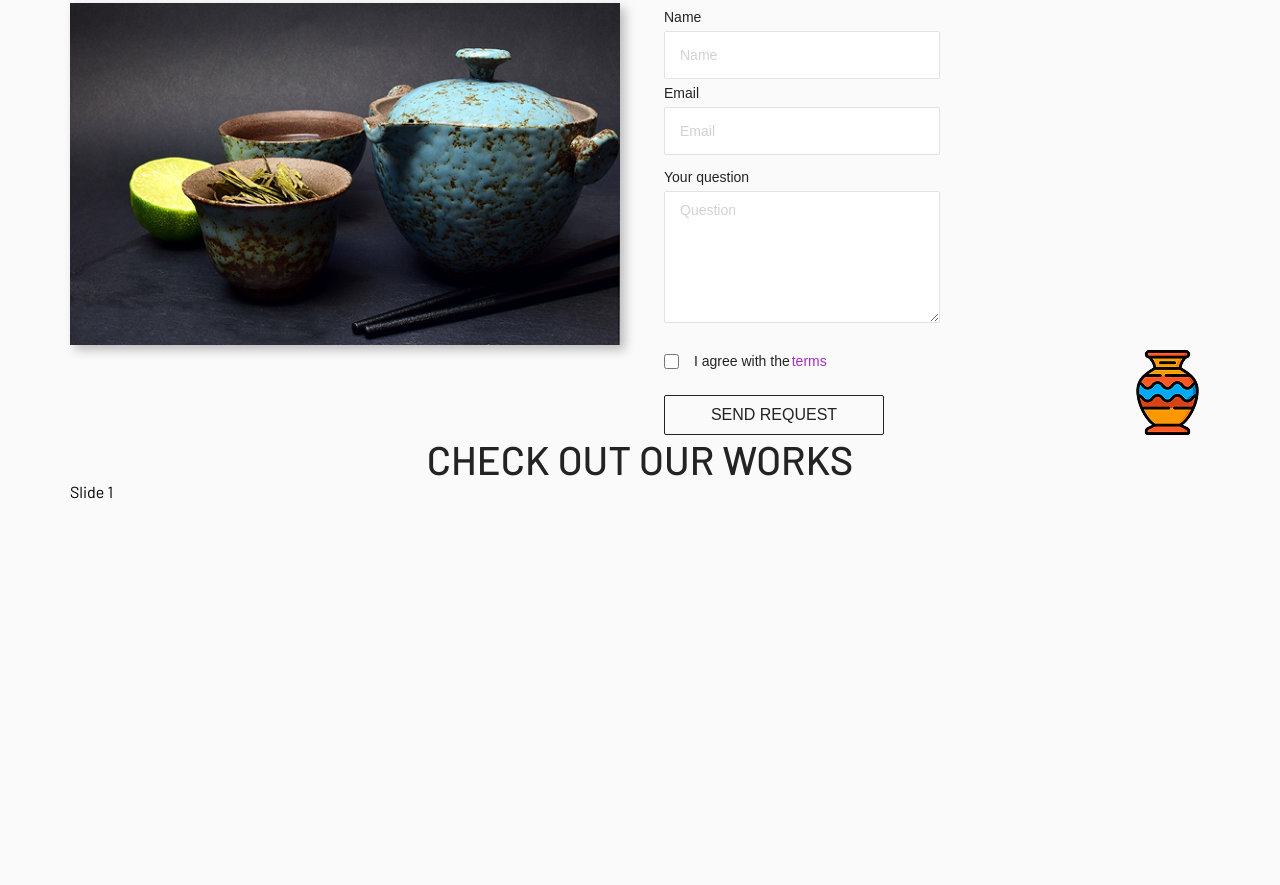
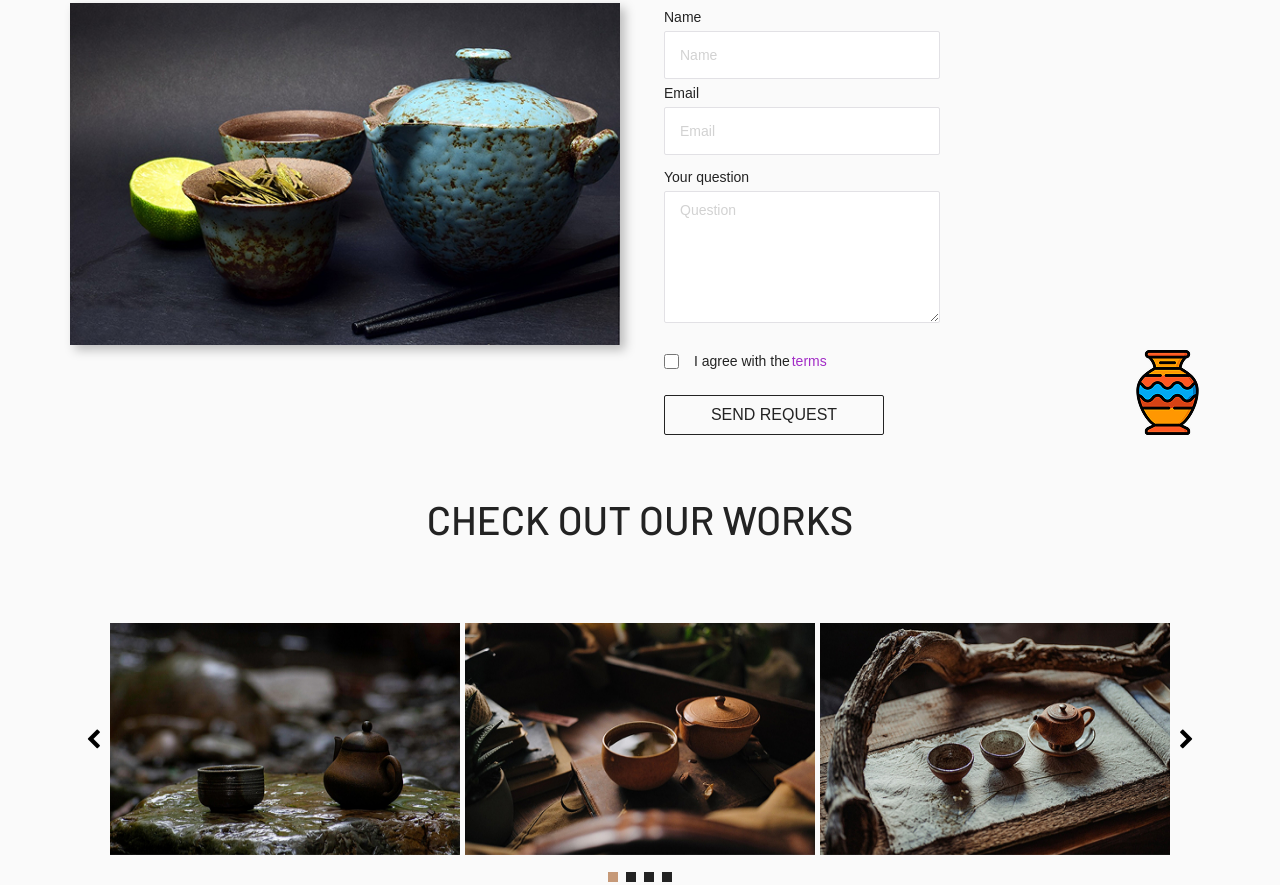
Before and after one commit to soVaaa091/Ceremic_soul, a website built with Vite: page index.html in a window 1280 px wide. Shown: the part 1577-2462 px from the top of the page. Before the commit the page ends 2079 px from the top, so only its background shows below. Built offline with nearby package versions, Linux system fonts and the light colour scheme.

Commit message:
creating a new works section and adding it to scss

```diff
--- a/index.html
+++ b/index.html
@@ -156,22 +156,29 @@
     <section class="works">
       <div class="container">
         <h2 class="title-h2">check out our works</h2>
-        <!-- Slider main container -->
-        <div class="swiper">
-          <!-- Additional required wrapper -->
-          <div class="swiper-wrapper">
-            <!-- Slides -->
-            <div class="swiper-slide">Slide 1</div>
-            <div class="swiper-slide">Slide 2</div>
-            <div class="swiper-slide">Slide 3</div>
-            ...
+        <div class="works__wrapper">
+          <!-- Slider main container -->
+          <div class="swiper works__slider">
+            <!-- Additional required wrapper -->
+            <div class="swiper-wrapper">
+              <!-- Slides -->
+              <div class="swiper-slide">
+                <img src="/src/img/works/tea-1.jpg" alt="tea" />
+              </div>
+              <div class="swiper-slide">
+                <img src="/src/img/works/tea-2.jpg" alt="tea" />
+              </div>
+              <div class="swiper-slide">
+                <img src="/src/img/works/tea-3.jpg" alt="tea" />
+              </div>
+              <div class="swiper-slide">
+                <img src="/src/img/works/tea-2.jpg" alt="tea" />
+              </div>
+            </div>
           </div>
-          <!-- If we need pagination -->
           <div class="swiper-pagination"></div>
-
-          <!-- If we need navigation buttons -->
-          <div class="swiper-button-prev"></div>
-          <div class="swiper-button-next"></div>
+          <button class="icon-left-open works__slider-nav"></button>
+          <button class="icon-right-open works__slider-nav"></button>
         </div>
       </div>
     </section>
--- a/src/js/script.js
+++ b/src/js/script.js
@@ -1,14 +1,41 @@
+import Swiper from "swiper";
+import { Navigation, Pagination } from "swiper/modules";
+
 import "purecss/build/grids-min.css";
 import "purecss/build/grids-responsive-min.css";
-import "/src/sass/style.scss";
-
-import Swiper from "swiper";
-import { Navigation, Pagination } from "swiper/modules";
 
 import "swiper/css";
 import "swiper/css/navigation";
 import "swiper/css/pagination";
+import "/src/sass/style.scss";
 
-const swiper = new Swiper(".swiper", {
-  modules: [Navigation, Pagination],
-});
+try {
+  new Swiper(".works__slider", {
+    slidesPerView: 1,
+    loop: true,
+    lidesPerView: 1,
+    spaceBetween: 10,
+    pagination: {
+      el: ".swiper-pagination",
+      clickable: true,
+    },
+    navigation: {
+      nextEl: ".icon-right-open",
+      prevEl: ".icon-left-open",
+    },
+    // Responsive breakpoints
+    breakpoints: {
+      // when window width is >= 1200px
+      1200: {
+        slidesPerView: 3,
+        spaceBetween: 5,
+      },
+      1920: {
+        slidesPerView: 3,
+        spaceBetween: 35,
+      },
+    },
+
+    modules: [Navigation, Pagination],
+  });
+} catch (e) {}
--- /dev/null
+++ b/src/sass/blocks/works.scss
@@ -0,0 +1,91 @@
+@use "/src/sass/base/variables.scss" as *;
+.works {
+  padding-top: 60px;
+  &__slider {
+    margin-top: 40px;
+  }
+  .swiper-slide img {
+    width: 100%;
+  }
+  .works__slider-nav {
+    display: none;
+  }
+  .swiper-pagination {
+    bottom: -35px;
+  }
+  .swiper-pagination-bullet {
+    width: 10px;
+    height: 10px;
+    background-color: $dark;
+    border-radius: 0%;
+    opacity: 1;
+  }
+  .swiper-pagination-bullet-active {
+    background-color: $Ceramic;
+  }
+}
+
+@media screen and (min-width: 768px) {
+  .works {
+    &__slider {
+      margin-top: 45px;
+    }
+    .swiper-slide img {
+      display: block;
+      width: 400px;
+      margin: 0 auto;
+    }
+  }
+}
+@media screen and (min-width: 1200px) {
+  .works {
+    &__wrapper {
+      position: relative;
+    }
+    &__slider {
+      margin: 80px 40px 0 40px;
+    }
+    .swiper-slide img {
+      width: 100%;
+      margin: 0;
+    }
+    .swiper-pagination {
+      bottom: -30px;
+    }
+    .works__slider-nav {
+      position: absolute;
+      top: 50%;
+      transform: translateY(-50%);
+      display: block;
+      font-size: 21px;
+      background-color: transparent;
+      border: none;
+      padding: 0;
+      &::before {
+        width: auto;
+        margin: 0;
+      }
+    }
+    .icon-left-open {
+      left: 16px;
+    }
+    .icon-right-open {
+      right: 16px;
+    }
+  }
+}
+
+@media screen and (min-width: 1920px) {
+  .works {
+    padding-top: 100px;
+    &__slider {
+      margin: 80px 85px 0 85px;
+    }
+    .icon-left-open {
+      left: 40px;
+    }
+    .icon-right-open {
+      right: 40px;
+    }
+  }
+}
--- a/src/sass/style.scss
+++ b/src/sass/style.scss
@@ -13,3 +13,4 @@
 @use "/src/sass/blocks/promo.scss";
 @use "/src/sass/blocks/activities.scss";
 @use "/src/sass/blocks/git.scss";
+@use "/src/sass/blocks/works.scss";
```
